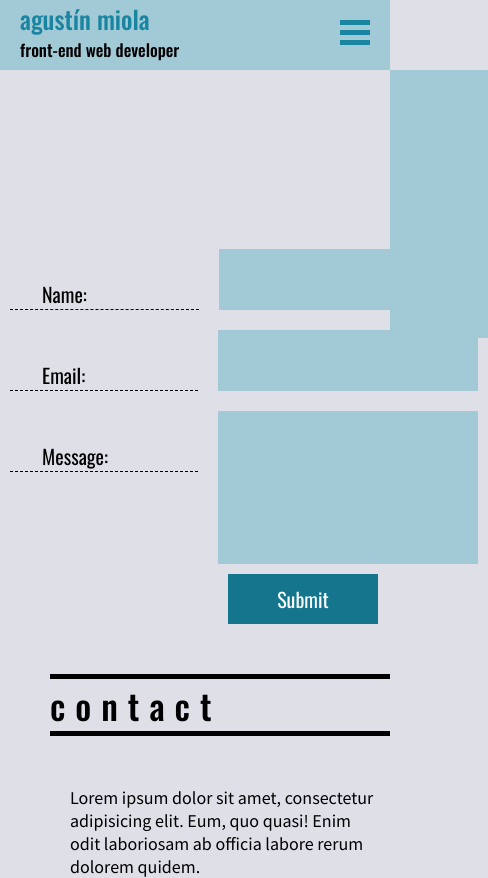
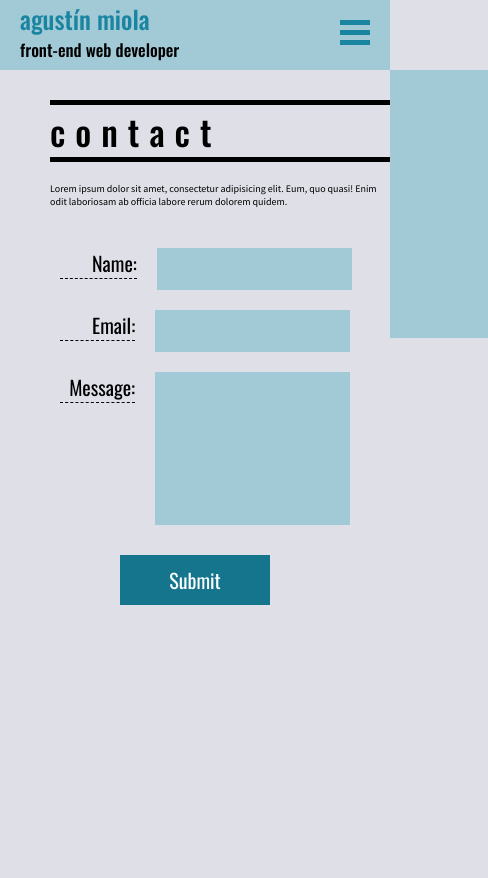
Before and after one commit to amiola/portfolio-1, a React (Vite) app: page /contact in a window 390 px wide. Shown: the whole page, 488 px wide, since content can reach past the window. After the commit the page ends 844 px from the top, so only its background shows below. Built offline with nearby package versions, Linux system fonts and the light colour scheme.

Commit message:
contact media queries

```diff
--- a/src/pages/Contact.jsx
+++ b/src/pages/Contact.jsx
@@ -22,11 +22,13 @@ const Contact = () => {
             <label htmlFor={field.name}>
               {/* spaces: */}
             &#160;&#160;
-            &#160;&#160;&#160;&#160;&#160;&#160;&#160;
-            &#160;&#160;&#160;&#160;&#160;&#160;&#160;
-            &#160;&#160;&#160;&#160;&#160;&#160;&#160;
-            &#160;&#160;&#160;&#160;&#160;&#160;&#160;
-            &#160;&#160;&#160;&#160;&#160;&#160;&#160;
+            <span className='spaces-1'>&#160;&#160;&#160;&#160;&#160;&#160;&#160;</span>
+            <span className='spaces-2'>&#160;&#160;&#160;&#160;&#160;&#160;&#160;</span>
+            <span className='spaces-3'>&#160;&#160;&#160;&#160;&#160;&#160;&#160;</span>
+            <span className='spaces-4'>&#160;&#160;&#160;&#160;&#160;&#160;&#160;</span>
+            <span className='spaces-5'>&#160;&#160;&#160;&#160;&#160;&#160;&#160;</span>
+            <span className='spaces-6'>&#160;&#160;&#160;&#160;&#160;&#160;&#160;</span>
+
               {field.name[0].toUpperCase()+field.name.substring(1)}:</label>
             <textarea rows='7' autoComplete="off"/>
           </div>
@@ -36,12 +38,14 @@ const Contact = () => {
           <div className={field.class} key={i}>
           <label htmlFor={field.name}>
             {/* spaces: */}
-          &#160;&#160;&#160;&#160;&#160;&#160;&#160;
-          &#160;&#160;&#160;&#160;&#160;&#160;&#160;
-          &#160;&#160;&#160;&#160;&#160;&#160;&#160;
-          &#160;&#160;&#160;&#160;&#160;&#160;&#160;
-          &#160;&#160;&#160;&#160;&#160;&#160;&#160;
-          &#160;&#160;&#160;&#160;&#160;&#160;&#160;
+          <span className='spaces-1'>&#160;&#160;&#160;&#160;&#160;&#160;&#160;</span>
+          <span className='spaces-2'>&#160;&#160;&#160;&#160;&#160;&#160;&#160;</span>
+          <span className='spaces-3'>&#160;&#160;&#160;&#160;&#160;&#160;&#160;</span>
+          <span className='spaces-4'>&#160;&#160;&#160;&#160;&#160;&#160;&#160;</span>
+          <span className='spaces-5'>&#160;&#160;&#160;&#160;&#160;&#160;&#160;</span>
+          <span className='spaces-6'>&#160;&#160;&#160;&#160;&#160;&#160;&#160;</span>
+          <span className='spaces-7'>&#160;&#160;&#160;&#160;&#160;&#160;&#160;</span>
+
             {field.name[0].toUpperCase()+field.name.substring(1)}:</label>
           <input type={field.type} autoComplete="off"/>
         </div>
--- a/src/pages/styles/Contact.css
+++ b/src/pages/styles/Contact.css
@@ -1,6 +1,6 @@
 .contact-container {
   display: flex;
-  flex-wrap: wrap;
+  /* flex-wrap: wrap; */
   justify-content: space-between;
   animation: opening 0.5s ease-in-out;
   transition: 0.5s ease all;
@@ -36,7 +36,7 @@ label {
 
 input,
 textarea {
-  width: 35rem;
+  width: 30vw;
   font-size: var(--text);
   padding: 1rem;
   background: var(--background-color-2);
@@ -75,3 +75,52 @@ input[type="submit"] {
     opacity: 1;
   }
 }
+
+/* change order */
+@media only screen and (max-width: 1010px) {
+  .contact-container {
+    flex-direction: column;
+  }
+  .contact-text {
+    order: 0;
+    margin-top: 3rem;
+    flex: 1 1 auto;
+  }
+  .contact-title2 {
+    margin-bottom: 2rem;
+  }
+  .contact-form {
+    margin-top: 3rem;
+    align-items: start;
+    flex: 1 1 auto;
+  }
+  .spaces-1,
+  .spaces-2 {
+    display: none;
+  }
+  label {
+    margin-left: 5rem;
+  }
+  input,
+  textarea {
+    width: 50vw;
+  }
+  .submit-box {
+    margin-top: 2rem;
+    align-self: center;
+  }
+}
+
+@media only screen and (max-width: 650px) {
+  .spaces-3,
+  .spaces-4 {
+    display: none;
+  }
+}
+
+@media only screen and (max-width: 482px) {
+  .spaces-5,
+  .spaces-6 {
+    display: none;
+  }
+}
--- a/src/pages/styles/Projects.css
+++ b/src/pages/styles/Projects.css
@@ -1,8 +1,8 @@
-h3 {
+.projects-container h3 {
   font-size: var(--title3);
   font-weight: 500;
 }
-p {
+.projects-container p {
   font-size: var(--text2);
   width: 90%;
 }
@@ -106,14 +106,17 @@ p {
   }
 }
 
+/* change order */
 @media only screen and (max-width: 920px) {
+  .projects {
+    margin-top: 2rem;
+  }
   .box-left {
     order: 0;
   }
   .title-right {
     text-align: left;
   }
-
   .text-box-right {
     display: flex;
     justify-content: start;
@@ -123,6 +126,19 @@ p {
   }
   .projects-title2 {
     width: 50%;
+  }
+  .circle1 {
+    width: 80%;
+    height: 40%;
+    top: -20%;
+    left: -5%;
+  }
+
+  .circle2 {
+    width: 100%;
+    height: 50%;
+    bottom: -19%;
+    right: -10%;
   }
 }
 
@@ -135,12 +151,26 @@ p {
   }
 }
 
+/* phones */
 @media only screen and (max-width: 420px) {
-  /* .project {
+  .project {
     margin: 1rem 3rem;
-  } */
+  }
   .title,
   .text {
     margin: 0;
   }
+  .circle1 {
+    width: 90%;
+    height: 30%;
+    top: -8%;
+    left: -5%;
+  }
+
+  .circle2 {
+    width: 100%;
+    height: 35%;
+    bottom: -5%;
+    right: -15%;
+  }
 }
--- a/src/pages/styles/Skills.css
+++ b/src/pages/styles/Skills.css
@@ -20,11 +20,11 @@
   width: 100%;
   background: var(--main-color);
 }
-h3 {
+.skills-container h3 {
   font-size: var(--title3);
   font-weight: 500;
 }
-p {
+.skills-container p {
   font-size: var(--text2);
   width: 90%;
 }
@@ -266,8 +266,8 @@ p {
 }
 
 @media only screen and (max-width: 420px) {
-  h3,
-  p {
+  .skills-container h3,
+  .skills-container p {
     margin-left: 2rem;
   }
 
```
